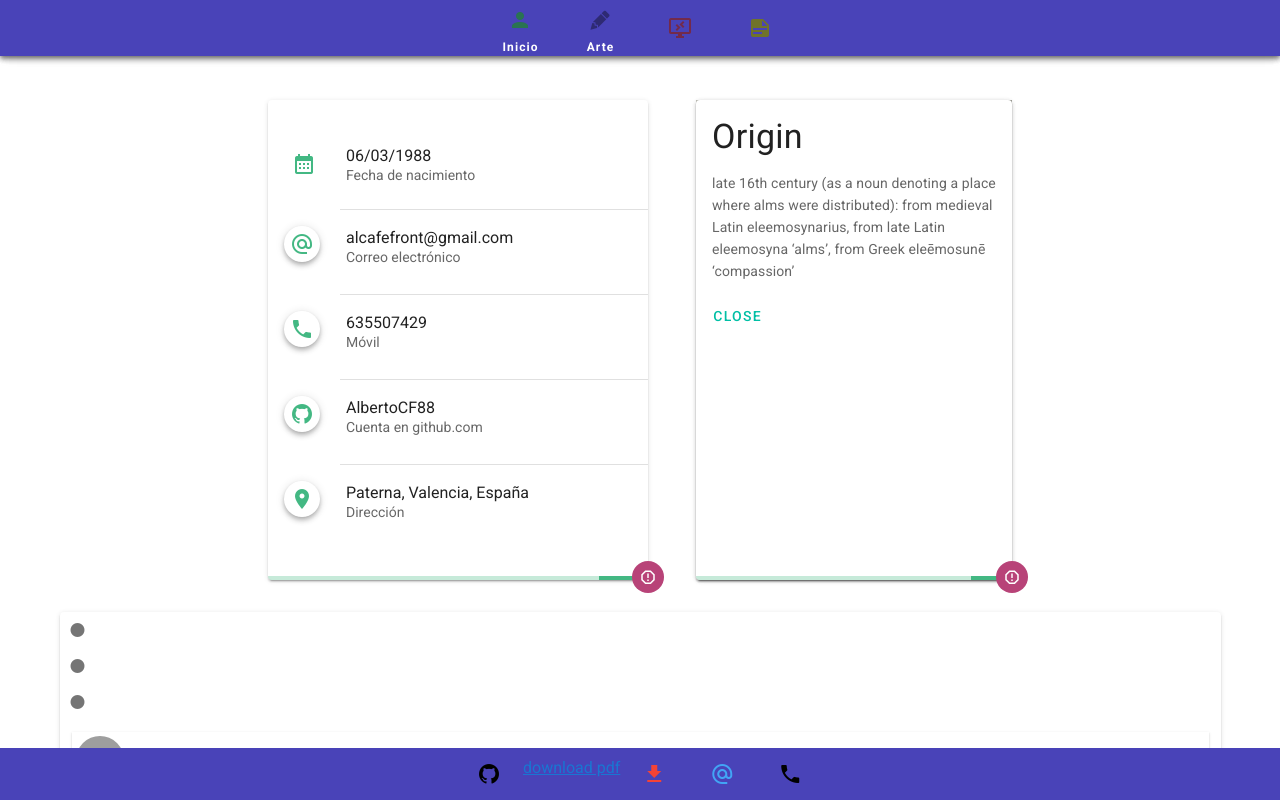
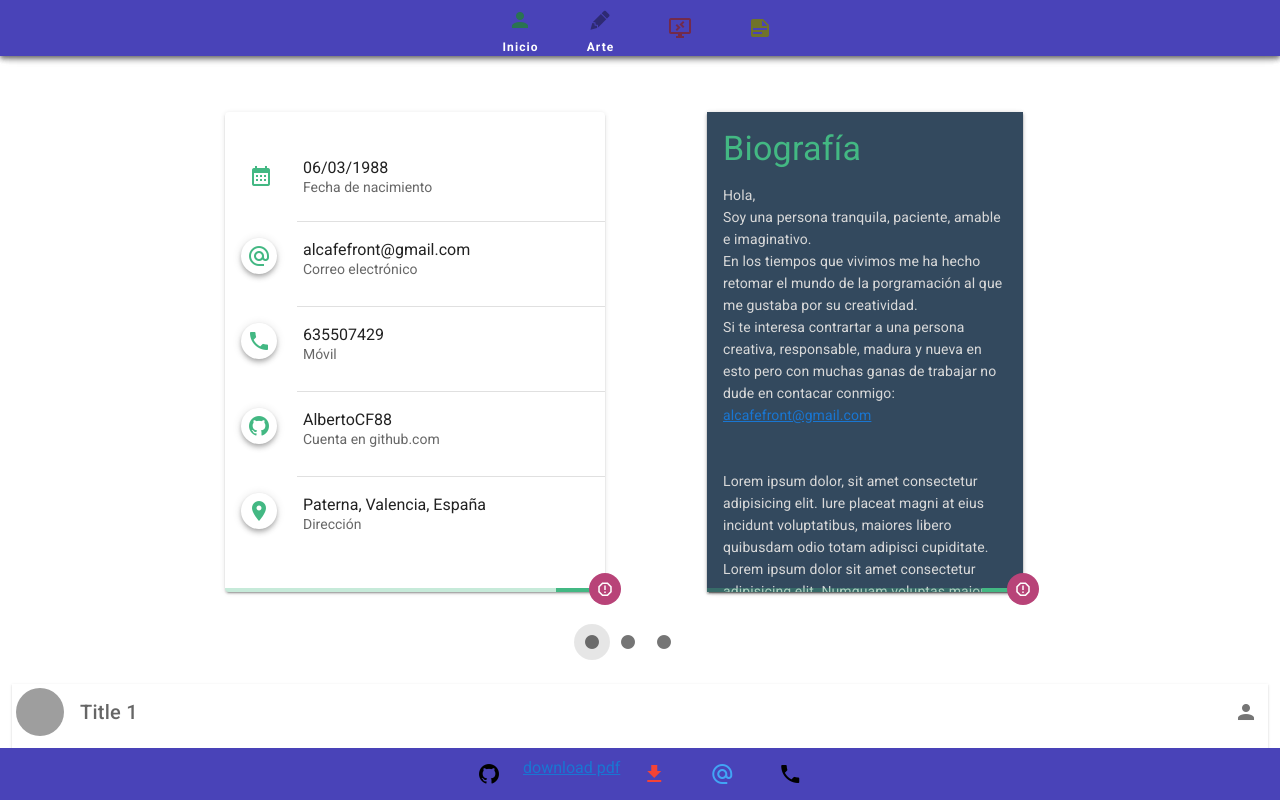
Before and after one commit to AlbertoCF88/cv, a Vue app: page / in a window 1280 px wide. Both pictures are taken after a click on the button "SABER MAS". Shown: the top 800 px of the page. Built offline with nearby package versions, Linux system fonts and the light colour scheme.

Commit message:
titulaciones empezar

```diff
--- a/src/App.vue
+++ b/src/App.vue
@@ -54,9 +54,6 @@
 </template>
 
 <style>
-.v-btn:before {
-    background-color: transparent !important;
-}
 .desborde{
     overflow: hidden;
 }
--- a/src/components/ComBarraVertical.vue
+++ b/src/components/ComBarraVertical.vue
@@ -149,7 +149,6 @@
         :indeterminate="loading"
         bottom color="color1">
         </v-progress-linear>
-
   </v-card>
 
 </v-container>
--- a/src/components/ComTarjeta.vue
+++ b/src/components/ComTarjeta.vue
@@ -12,7 +12,7 @@
     </v-avatar>
 
     <div class="d-flex justify-space-between altura">
-      <div  id="trianguloIz" class="trianguloIz"></div>
+      <div id="trianguloIz" class="trianguloIz"></div>
       <div id="trianguloDe" class="trianguloDe"></div>
     </div>
 
@@ -28,32 +28,49 @@
 
     <v-card-actions>
       <v-btn @click="revelar = true"
-      color="orange lighten-2" text>
+      color="color4" text block >
         Saber mas
       </v-btn>
     </v-card-actions>
 
     <v-expand-transition>
-      <v-card
+      <v-card color="color1os"
       v-click-outside="clickFuera"
       @click="revelar=false"
       v-if="revelar"
-      class="transition-fast-in-fast-out v-card--reveal"
+      class="transition-fast-in-fast-out v-card--reveal overflow-y-auto"
       style="height: 100%;">
 
         <v-card-text class="pb-0">
-          <p class="display-1 text--primary">
-            Origin
+          <p class="display-1 biografia">
+             Biografía
           </p>
-          <p>late 16th century (as a noun denoting a place where alms were distributed): from medieval Latin eleemosynarius, from late Latin eleemosyna ‘alms’, from Greek eleēmosunē ‘compassion’ </p>
+          <p class="texto">
+            Hola,
+            <br>
+            Soy una persona tranquila, paciente, amable e imaginativo.
+            <br>
+            En los tiempos que vivimos me ha hecho retomar el mundo de la porgramación al que me gustaba por su creatividad.
+            <br>
+            Si te interesa contrartar a una persona creativa, responsable, madura y nueva en esto pero con muchas ganas de trabajar no dude en contacar conmigo:
+            <a href="mailto: alcafefront@gmail.com" target="_blank">alcafefront@gmail.com</a>
+             <br>
+             <br>
+             <br>
+            Lorem ipsum dolor, sit amet consectetur adipisicing elit. Iure placeat magni at eius incidunt voluptatibus, maiores libero quibusdam odio totam adipisci cupiditate.
+            Lorem ipsum dolor sit amet consectetur adipisicing elit. Numquam voluptas maiores nulla quidem! Ex maxime molestiae ratione veritatis id rem amet reprehenderit.
+          </p>
         </v-card-text>
 
-        <v-card-actions class="pt-0">
-          <v-btn text color="teal accent-4"
+        <v-card-actions>
+
+          <v-btn text block color="color4"
           @click="revelar = false">
-            Close
+            Cerrar
           </v-btn>
+
         </v-card-actions>
+
       </v-card>
     </v-expand-transition>
 
@@ -89,6 +106,15 @@
 </template>
 
 <style scoped>
+.biografia{
+  color:#43b883;
+}
+.texto{
+  color:#d9d9d9;
+}
+.v-sheet.v-card {
+  border-radius: 0px;
+}
 .ancho{
   max-width: 340px;
 }
@@ -326,7 +352,26 @@
           width:0%;
       }
   }
-}/* Fin max-width:959px */
+}/* Fin max-width:959px---------------------------- */
+/*barra cerrar */
+::-webkit-scrollbar {
+ width: 8px;
+ height: 8px;
+}
+::-webkit-scrollbar-thumb {
+ background: #43b883;
+ border-radius: 10px;
+ box-shadow: inset 0px 7px 11px #e8e8e8;
+}
+::-webkit-scrollbar-thumb:hover{
+ background: #228759;
+}
+::-webkit-scrollbar-track{
+ background: #787878;
+ border-radius: 6px;
+ box-shadow: inset 7px 10px 12px #f0f0f0;
+}
+/*Fin barra cerrar */
 </style>
 
 <script>
--- a/src/components/ComTitulo.vue
+++ b/src/components/ComTitulo.vue
@@ -1,19 +1,18 @@
 <template>
 <div>
-<v-container>
+
+
 <v-row align="center">
-  <v-card>
-    <v-item-group
-      v-model="window"
-      class="shrink mr-6"
+    <v-col cols ="12" >
+   <v-item-group  class="d-flex justify-center shrink mr-6"
+      v-model="ventana"
       mandatory
         >
           <v-item
-        v-for="n in length"
-        :key="n"
+            v-for="pagina in paginas"
+            :key="pagina"
             v-slot="{ active, toggle }"
           >
-        <div>
             <v-btn
               :input-value="active"
               icon
@@ -21,26 +20,22 @@
             >
               <v-icon>mdi-record</v-icon>
             </v-btn>
-        </div>
           </v-item>
       </v-item-group>
 
-    <v-col>
+    </v-col>
+
+    <v-col cols="12">
       <v-window
-        v-model="window"
+        v-model="ventana"
         class="elevation-1"
         vertical
       >
         <v-window-item
-          v-for="n in length"
-          :key="n"
+          v-for="pagina in paginas"
+          :key="pagina"
         >
           <v-card flat>
-
-
-
-
-
             <v-card-text>
               <v-row
                 class="mb-4"
@@ -50,7 +45,7 @@
                   color="grey"
                   class="mr-4"
                 ></v-avatar>
-                <strong class="title">Title {{ n }}</strong>
+                <strong class="title">Title {{ pagina }}</strong>
                 <v-spacer></v-spacer>
                 <v-btn icon>
                   <v-icon>mdi-account</v-icon>
@@ -73,10 +68,29 @@
         </v-window-item>
       </v-window>
     </v-col>
-    </v-card>
+
+      <v-col cols ="12" >
+   <v-item-group  class="d-flex justify-center shrink mr-6"
+          v-model="ventana"
+      mandatory
+        >
+          <v-item
+            v-for="pagina in paginas"
+            :key="pagina"
+            v-slot="{ active, toggle }"
+          >
+            <v-btn
+              :input-value="active"
+              icon
+              @click="toggle"
+            >
+              <v-icon>mdi-record</v-icon>
+            </v-btn>
+          </v-item>
+      </v-item-group>
+
+    </v-col>
   </v-row>
-
-</v-container>
 </div>
 </template>
 
@@ -90,8 +104,8 @@ export default {
     name: 'comTitulo',
 
     data: () => ({
-      length: 3,
-      window: 0,
+      paginas: 3,
+      ventana: 0,
     }),
 
 }
--- a/src/views/Home.vue
+++ b/src/views/Home.vue
@@ -1,26 +1,38 @@
 <template>
 <div>
   <v-row no-gutters class="d-flex justify-center mt-5">
-    <div id="altura">
+    <v-container class="contenedor">
       <v-row>
-    <v-col order-md="2" order="1">
-      <comTarjeta></comTarjeta>
-    </v-col>
-     <v-col order-md="1" order="2">
-      <comBarraV></comBarraV>
-    </v-col>
-
+        <v-col order-md="2" order="1" class="d-flex justify-center">
+          <v-container class="padding">
+            <comTarjeta></comTarjeta>
+          </v-container>
+        </v-col>
+        <v-col order-md="1" order="2" class="d-flex justify-center">
+          <v-container class="padding">
+            <comBarraV></comBarraV>
+          </v-container>
+        </v-col>
       </v-row>
-    </div>
-  </v-row>
-
-  <v-container >
-    <comTitulo></comTitulo>
-  </v-container>
+    </v-container>
 
 
+      <comTitulo></comTitulo>
+
+  </v-row>
 </div>
 </template>
+
+<style scoped>
+.padding{
+  padding: 0px;
+}
+  .contenedor{
+    max-width: 900px;
+  }
+</style>
+
+
 
 <script>
 import comBarraV from '@/components/ComBarraVertical.vue';
```
Lines whose indentation alone changed are shown as unchanged.
